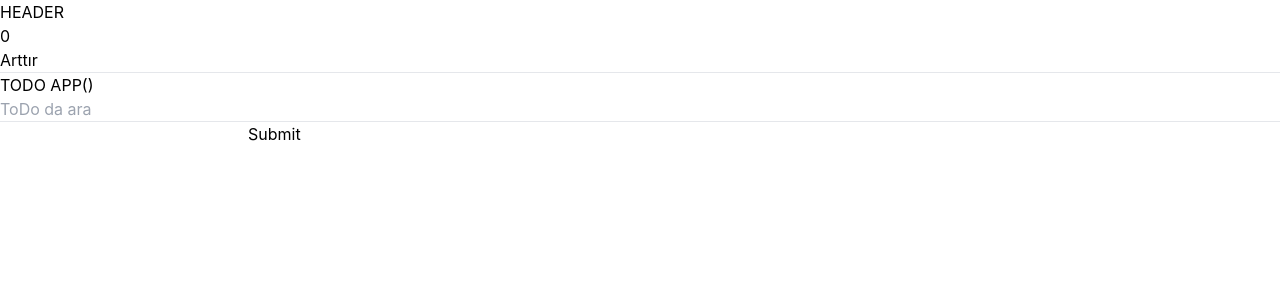
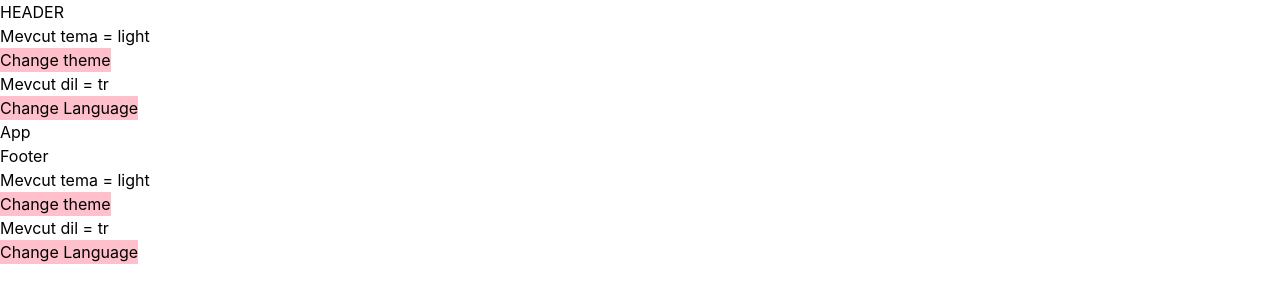
Before and after one commit to betulguner/betul-react-starter-kit, a React (Create React App) app: page / in a window 1280 px wide. Shown: the top 302 px of the page. Built offline with nearby package versions, Linux system fonts and the light colour scheme.

Commit message:
fifth day commits on react

```diff
--- a/src/App.js
+++ b/src/App.js
@@ -11,7 +11,11 @@ import Header from "./Header"
 import AddTodo from "./addTodo";
 import Todos from "./Todos";
 
-function Input(props, ref){
+import Homee from "./Homee";
+import SiteContext from './context/SiteContext';
+
+
+/*function Input(props, ref){
   return <input ref = {ref} type="text" {...props} />
 }
 Input = forwardRef(Input)
@@ -40,7 +44,7 @@ function reducer(state, action){
           search: action.value
         }
   }
-}
+}*/
 
 function App() {
 
@@ -71,7 +75,6 @@ function App() {
   const searchFunction = () => {
     alert('hello!')
   }*/
-
 
   /*const [activeTab, setActiveTab] = useState(1)
   return(
@@ -127,8 +130,8 @@ function App() {
     </>
   )*/
 
-
-    //TODO UYUGLAMASI
+  /*
+  //TODO UYGULAMASI
   const [state,dispatch] = useReducer(reducer, {
     todos: [],
     todo: '',
@@ -186,10 +189,75 @@ function App() {
       <Todos todos={filteredTodos}/>
 
     </>
-  )
+  )*/
+
+  /*
+    const [name,setName] = useState('')
+    const [inputVal, setInputVal] = useState('');
+    const [description, setDescription] = useState('');
+    const  [gender,setGender] = useState('2');
+
+    const categoryList = [
+      {key:1, value:'PHP'},
+      {key:2, value:'JavaScript'},
+      {key:3, value:'CSS'},
+      {key:4, value:'HTML'}
+    ]
+    const [categories, setCategories] = useState([])
+
+    const [rules,setRules] = useState(true)
+
+    return(
+      <>
+        <button onClick = {()=>{setName(inputVal)}}>Change Name</button>
+        <input type="text" value={inputVal} onChange={(e) => setInputVal(e.target.value)} style={{backgroundColor:'pink',margin:'20px',}}/>
+        <br/>
+        {name}
+        <br/>
+
+
+        <textarea value={description} onChange={(e) => setDescription(e.target.value)}/>
+        <br/>
+        {description}
+
+
+        <select value={gender} onChange={e => setGender(e.target.value)}>
+          <option value=" ">Seçin</option>
+          <option value="1">Erkek</option>
+          <option value="2">Kadın</option>
+        </select>
+        <br/>
+        {gender}<br/>
+
+
+        <select value={categories} multiple = {true} onChange={(e) => setCategories([...e.target.selectedOptions].map(option => +option.value))}>
+          {categoryList.map(category => (
+            <option value={category.key.toString()} key={category.key} >{category.value}</option>
+          ))}
+        </select>
+        <br/>
+        <pre>{JSON.stringify(categories,null,2)}</pre>
+
+
+        <label>
+          <input type="checkbox" checked={rules} onChange={e => setRules(e.target.checked)}/>
+          Kuralları kabul ediyorum
+        </label>
+        <br/>
+        <button disabled={!rules}>Devam et</button>
+      </>
+    );*/
 
 
 
-}
+  return(
+    <SiteContext.Provider>
+      <div class="App">
+        <Homee/>
+      </div>
+
+    </SiteContext.Provider>
+  );
+ }
 
 export default App;
--- /dev/null
+++ b/src/Footer.js
@@ -0,0 +1,12 @@
+import SwitchTheme from "./switchTheme"
+import SwitchLanguage from "./switchLanguage"
+
+export default function Footer(){
+    return(
+        <footer>
+            Footer <br/>
+            <SwitchTheme /> <br/>
+            <SwitchLanguage />
+        </footer>
+    )
+}
--- /dev/null
+++ b/src/Header1.js
@@ -0,0 +1,12 @@
+import SwitchTheme from "./switchTheme"
+import SwitchLanguage from "./switchLanguage"
+
+export default function Header1(){
+    return(
+        <header>
+            HEADER<br/>
+            <SwitchTheme /> <br/>
+            <SwitchLanguage />
+        </header>
+    )
+}
--- /dev/null
+++ b/src/Homee.js
@@ -0,0 +1,14 @@
+import Header1 from "./Header1";
+import Footer from "./Footer";
+import SwitchTheme from "./switchTheme";
+import SwitchLanguage from "./switchLanguage";
+
+export default function Homee({theme,setTheme, language, setLanguage}){
+    return(
+        <>
+            <Header1/>
+            App
+            <Footer/>
+        </>
+    )
+}
--- /dev/null
+++ b/src/context/SiteContext.js
@@ -0,0 +1,19 @@
+import React, { useState,createContext, useContext } from "react";
+
+const Context = createContext()
+
+const Provider = ({children}) => {
+
+    const [theme,setTheme] = useState('light');
+    const [language,setLanguage] = useState('tr');
+
+    const data = {theme,setTheme,language,setLanguage}
+
+    return(
+        <Context.Provider value = {data}> {children} </Context.Provider>
+    );
+}
+
+export  const useSite = () => useContext(Context)
+
+export default {Provider, useSite};
--- /dev/null
+++ b/src/switchLanguage.js
@@ -0,0 +1,13 @@
+import SiteContext, {useSite} from "./context/SiteContext"
+
+export default function SwitchLanguage()
+{
+    const {language, setLanguage} = useSite()
+
+    return(
+        <>
+            Mevcut dil = {language} <br/>
+            <button style={{backgroundColor:'pink'}} onClick = {() => setLanguage(language == 'tr' ? 'en' : 'tr')}>Change Language</button>
+        </>
+    );
+}
--- /dev/null
+++ b/src/switchTheme.js
@@ -0,0 +1,12 @@
+import SiteContext, {useSite} from "./context/SiteContext"
+export default function SwitchTheme()
+{
+    const {theme, setTheme} = useSite()
+
+    return(
+        <>
+            Mevcut tema = {theme} <br/>
+            <button style={{backgroundColor:'pink'}} onClick = {() => setTheme(theme == 'light' ? 'dark' : 'light')}>Change theme</button>
+        </>
+    )
+}
```
